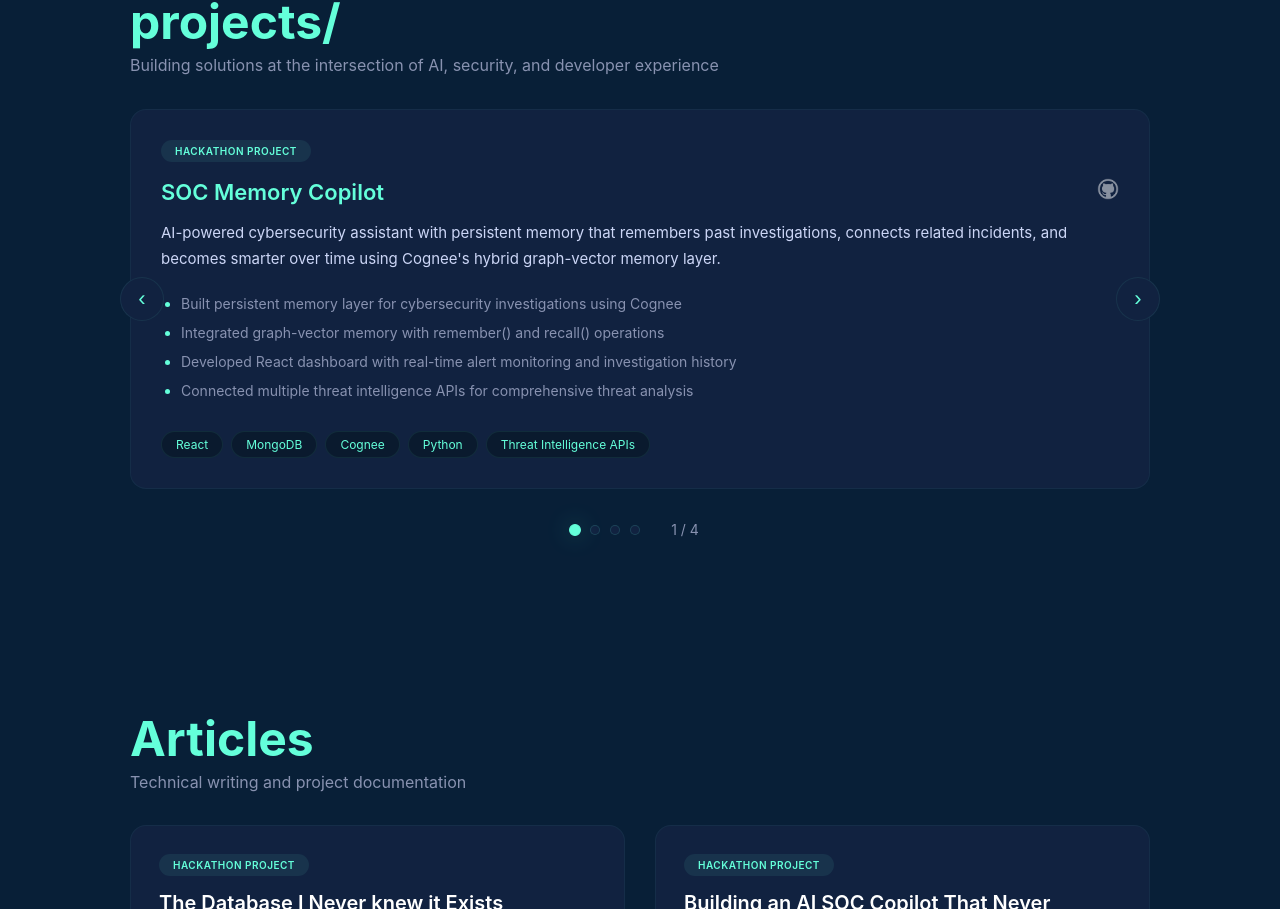
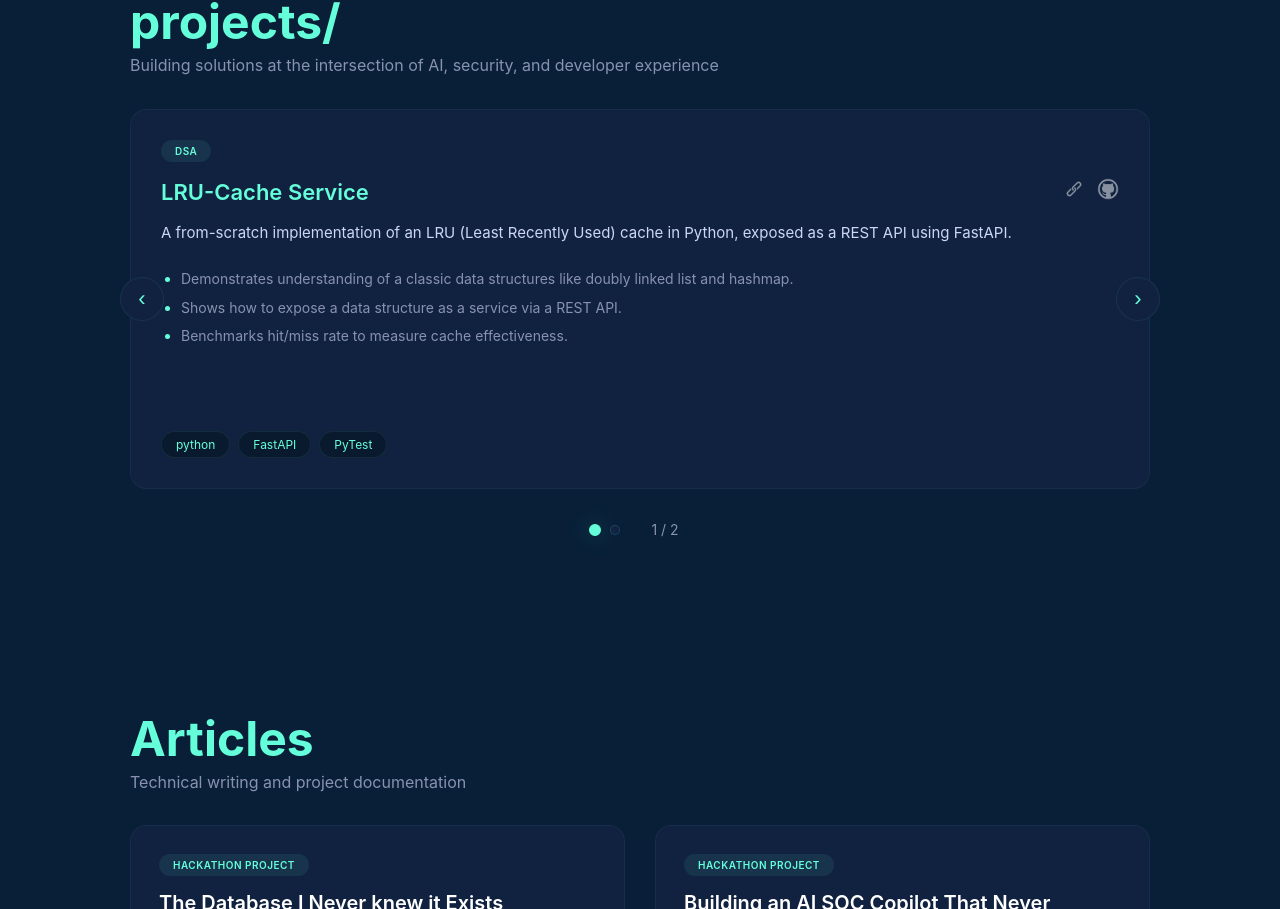
Before and after one commit to PriyadharshiniRVP/portfolio-v2, a React (Vite) app: page / in a window 1280 px wide. Shown: the part 2287-3196 px from the top of the page. Built offline with nearby package versions, Linux system fonts and the light colour scheme.

Commit message:
removed outdated projects

```diff
--- a/src/Components/Projects.jsx
+++ b/src/Components/Projects.jsx
@@ -7,20 +7,22 @@
 
   const projects = [
     {
-      id: 1,
-      name: "SOC Memory Copilot",
-      description: "AI-powered cybersecurity assistant with persistent memory that remembers past investigations, connects related incidents, and becomes smarter over time using Cognee's hybrid graph-vector memory layer.",
-      tech: ["React", "MongoDB", "Cognee", "Python", "Threat Intelligence APIs"],
-      highlights: [
-        "Built persistent memory layer for cybersecurity investigations using Cognee",
-        "Integrated graph-vector memory with remember() and recall() operations",
-        "Developed React dashboard with real-time alert monitoring and investigation history",
-        "Connected multiple threat intelligence APIs for comprehensive threat analysis"
+      id : 1,
+      name : "LRU-Cache Service",
+      description : "A from-scratch implementation of an LRU (Least Recently Used) cache in Python, exposed as a REST API using FastAPI.",
+      tech : ["python", "FastAPI","PyTest"],
+      highlights : [
+        "Demonstrates understanding of a classic data structures like doubly linked list and hashmap.",
+        "Shows how to expose a data structure as a service via a REST API.",
+        "Benchmarks hit/miss rate to measure cache effectiveness."
       ],
-      github: "https://github.com/PriyadharshiniRVP/soc-memory-copilot",
-      live: null,
-      badge: "Hackathon Project"
-    },
+      github : "https://github.com/PriyadharshiniRVP/lru-cache",
+      live : "https://lru-cache-sakg.onrender.com/docs",
+      badge : "DSA"
+
+
+    }
+    ,
     {
       id: 2,
       name: "CodeBuddy: Emotion-Aware Developer Assistant",
@@ -35,37 +37,8 @@
       github: "https://github.com/PriyadharshiniRVP/CSE-2022-26-Batch38",
       live: null,
       badge: "AWS Builder Center"
-    },
-    {
-      id: 3,
-      name: "Inventory Management System",
-      description: "Django-based inventory and billing system with FIFO stock tracking and automated invoice generation. Reduced client's daily operational effort from 4 hours to 30 minutes.",
-      tech: ["Python", "Django", "MySQL", "HTML", "CSS"],
-      highlights: [
-        "Designed and built Django backend with MySQL database for inventory tracking",
-        "Implemented FIFO (First-In-First-Out) stock tracking logic",
-        "Automated invoice generation for real interior design client",
-        "Reduced operational time from 4 hours to 30 minutes daily"
-      ],
-      github: "https://github.com/PriyadharshiniRVP/InventoryandBillingSystem",
-      live: null,
-      badge: "Client Project"
-    },
-    {
-      id:4,
-      name:"Id Card Generator",
-      description: "A web-based application for managing student records and generating ID cards. The system allows administrators to perform CRUD operations on student data and maintain records in a PostgreSQL database.",
-      tech:["Java","Springboot","PostgreSQL","HTML","CSS"],
-      highlights:[
-        "Designed and Developed a springboot application with CRUD Features",
-        "Used PostgreSQL to store the database and implemented the database design",
-        "Main features include adding,deleting and updating the student records with generating id cards"
-      ],
-      github:"https://github.com/PriyadharshiniRVP/idcardgen",
-      live:null,
-      badge:"Fun Project"
+    }
 
-    }
   ];
 
   const totalSlides = projects.length;
```
